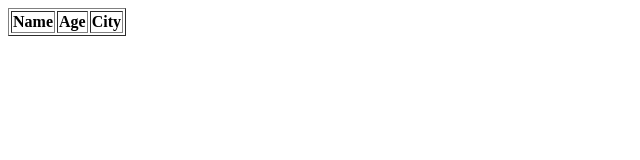
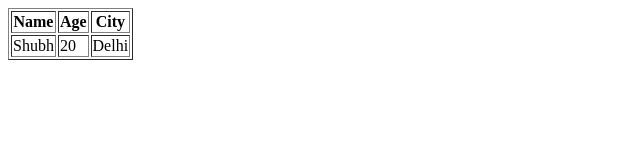
Before and after one commit to Siddhant18-ops/siddhant_2025b01011033_academic_repo, a plain HTML site: page worksheet questions/ques 1.html in a window 1280 px wide. Shown: the whole page, without its empty margins (0-640 px from the left). Drawn offline with Linux system fonts and the light colour scheme.

Commit message:
second commit

```diff
--- a/worksheet questions/ques 1.html
+++ b/worksheet questions/ques 1.html
@@ -10,3 +10,8 @@
     <th>Age</th>
     <th>City</th>
   </tr>
+<tr>
+    <td>Shubh</td>
+    <td>20</td>
+    <td>Delhi</td>
+  </tr>
```
